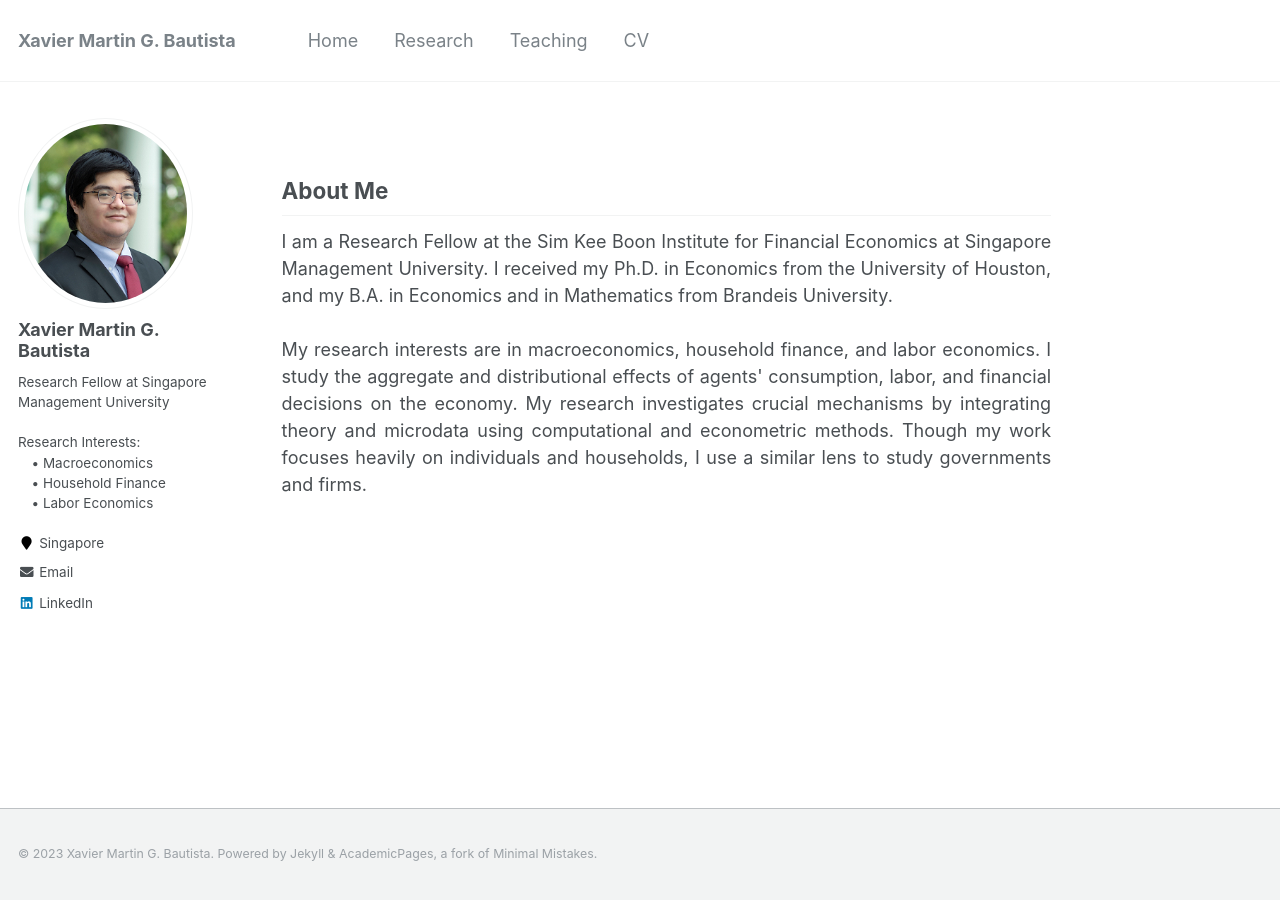
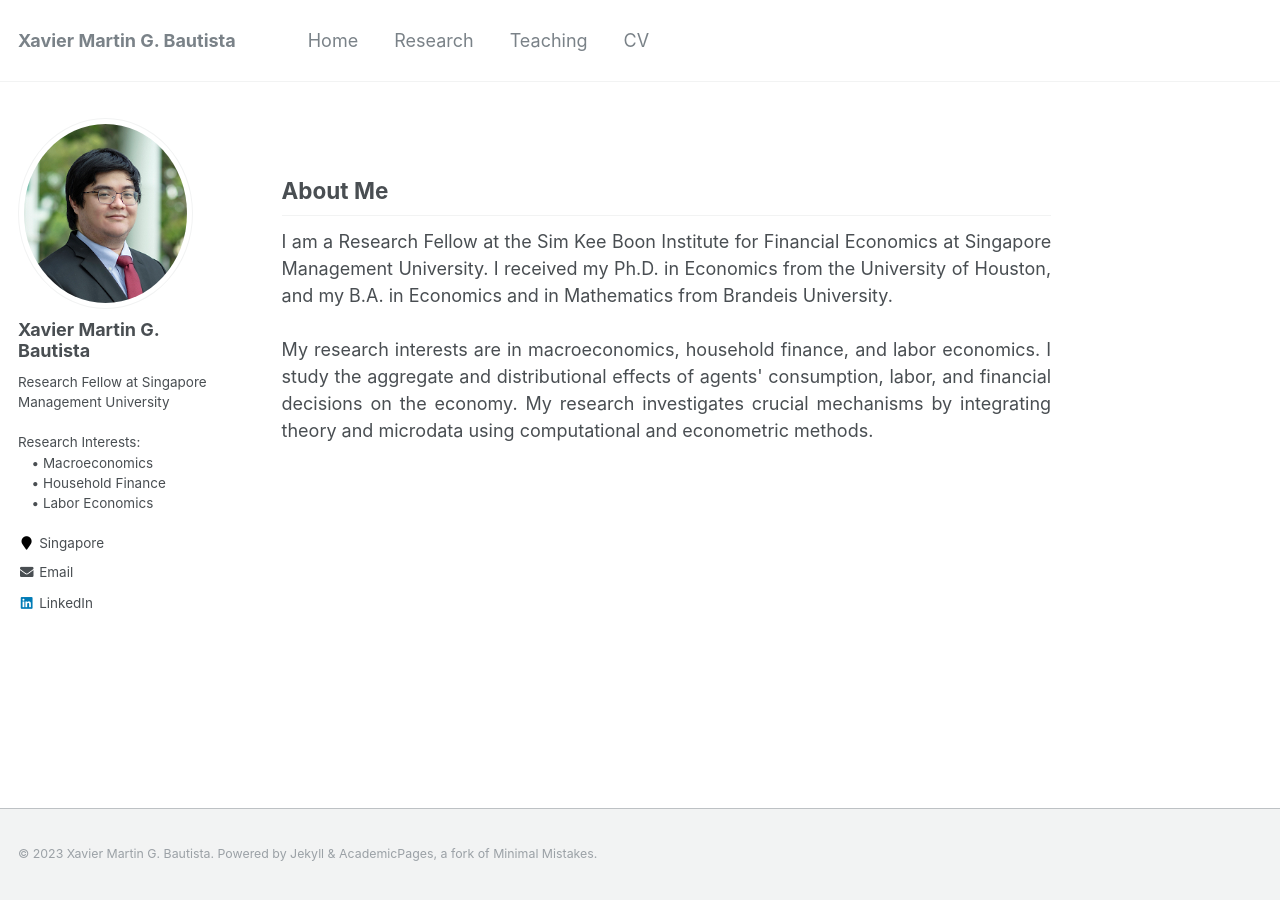
Before and after one commit to xmgbautista/xmgbautista.github.io, a Jekyll site: the page built from _pages/about.md, in a window 1280 px wide. Built offline with Jekyll 4.4.1, drawn with Linux system fonts in a browser that asks for light colours.

Commit message:
Update about.md

```diff
--- a/_pages/about.md
+++ b/_pages/about.md
@@ -23,6 +23,5 @@ Economics from the University of Houston, and my B.A. in Economics and in Mathem
 <br>
 My research interests are in macroeconomics, household finance, and labor economics. I study the aggregate and distributional effects of
 agents' consumption, labor, and financial decisions on the economy. My research investigates crucial mechanisms by integrating theory and
-microdata using computational and econometric methods. Though my work focuses heavily on individuals and households, I use a similar lens
-to study governments and firms.
+microdata using computational and econometric methods.
 </p>
```
